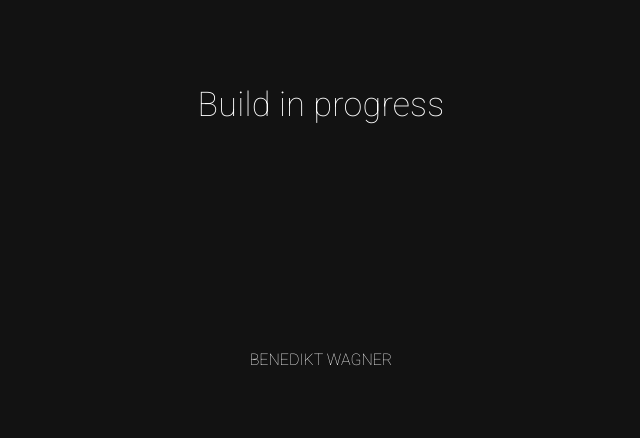
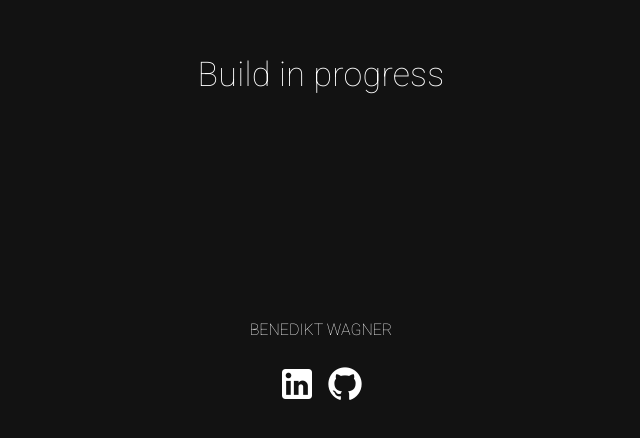
Before and after one commit to b3n3w/wagner-labs.com, a Vue app: page / in a window 1280 px wide. Shown: the part 172-610 px from the top of the page, without its empty margins (319-959 px from the left). Built offline with nearby package versions, Linux system fonts and the light colour scheme.

Commit message:
new favicon, added linkedIn and github ref

```diff
--- a/src/components/SplashScreen.vue
+++ b/src/components/SplashScreen.vue
@@ -9,7 +9,15 @@
           contain
           height="200"
         />
-         <div class=" font-weight-thin">BENEDIKT WAGNER</div>
+        <div class="font-weight-thin">BENEDIKT WAGNER</div>
+      </v-col>
+      <v-col>
+        <v-btn icon href="https://www.linkedin.com/in/benedikt-wagner-808a101a9/"
+          ><v-icon left x-large>mdi-linkedin</v-icon></v-btn
+        >
+        <v-btn icon href="https://github.com/b3n3w" target="_blank">
+          <v-icon right x-large>mdi-github</v-icon></v-btn
+        >
       </v-col>
     </v-row>
   </v-container>
--- a/src/plugins/vuetify.js
+++ b/src/plugins/vuetify.js
@@ -4,5 +4,6 @@ import Vuetify from 'vuetify/lib/framework';
 Vue.use(Vuetify);
 
 export default new Vuetify({
-    theme: {dark: true}
+    theme: { dark: true },
+    iconfont: 'mdi'
 });
```
Also changed, not shown: 2 other files (tests, documents, lock files or other folders).
